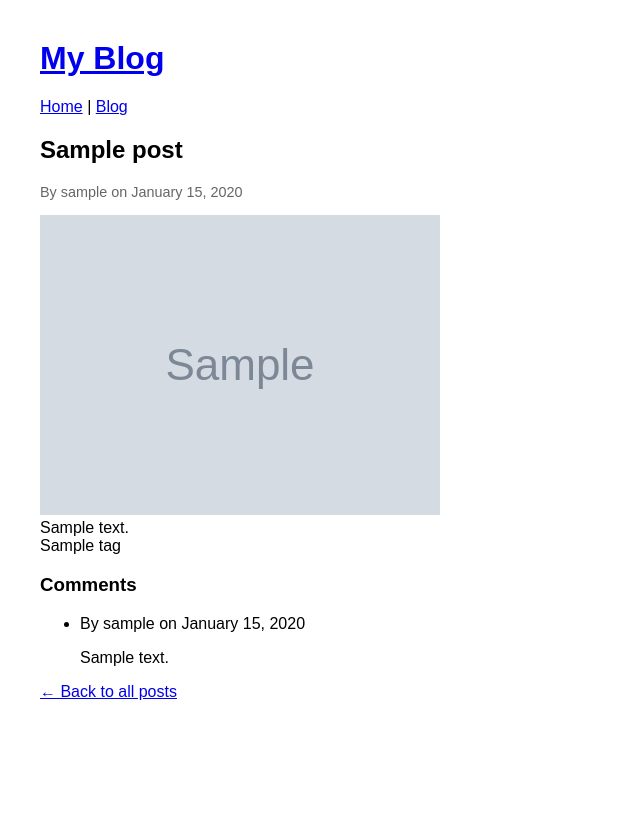
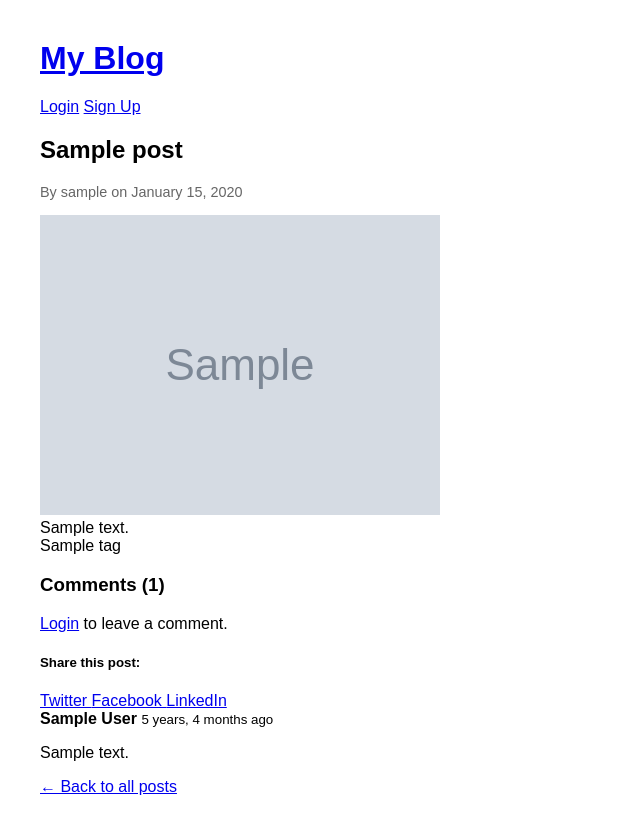
Before and after one commit to ns-ekow/simple-blog-app, a Django app: a page that uses blog/templates/blog/base.html in a window 1280 px wide. Shown: the whole page, without its empty margins (0-640 px from the left). Before the commit the page ends 700 px from the top, so only its background shows below. Run offline with Django 5.2, Linux system fonts and the light colour scheme; tables that the repository leaves empty hold one stand-in row (values such as "Sample post"); grey boxes marked "Sample" are stand-in pictures.

Commit message:
added commenting functionality and auth pages

```diff
--- /dev/null
+++ b/blog/forms.py
@@ -0,0 +1,14 @@
+from django import forms
+from .models import Comment
+
+class CommentForm(forms.ModelForm):
+    class Meta:
+        model = Comment
+        fields = ('content',)
+        widgets = {
+            'content': forms.Textarea(attrs={
+                'rows': 4,
+                'placeholder': 'Leave a comment...',
+                'class': 'form-control',
+                }),
+        }
--- a/blog/templates/blog/base.html
+++ b/blog/templates/blog/base.html
@@ -5,6 +5,7 @@
 <head>
     <meta charset="UTF-8">
     <meta name="viewport" content="width=device-width, initial-scale=1.0">
+
     <title>{% block title %}My Blog{% endblock %}</title>
     <style>
         /* Very basic styling for now */
@@ -34,10 +35,24 @@
 <body>
     <header>
         <h1><a href="{% url 'blog:post_list' %}">My Blog</a></h1>
-        <nav>
-            <a href="/">Home</a> |
-            <a href="{% url 'blog:post_list' %}">Blog</a>
-        </nav>
+        <nav class="navbar navbar-expand-lg navbar-dark bg-dark">
+            <div class="container">
+
+                <div class="navbar-nav ms-auto">
+                    {% if user.is_authenticated %}
+                    <span class="navbar-text me-3">
+                        Welcome, {{ user.username }}!
+                    </span>
+                    <a class="nav-link" href="{% url 'blog:logout' %}">Logout</a>
+
+
+                    {% else %}
+                    <a class="nav-link" href="{% url 'blog:login' %}">Login</a>
+
+                    <a class="nav-link" href="{% url 'blog:signup' %}">Sign Up</a>
+                    {% endif %}
+                </div>
+            </div>  </nav>
     </header>
 
     <main>
--- /dev/null
+++ b/blog/templates/blog/comment.html
@@ -0,0 +1,75 @@
+<!-- Individual comment template -->
+<div class="comment mb-4 {% if comment.is_reply %}ms-4{% endif %}" id="comment-{{ comment.id }}">
+    <div class="card {% if comment.is_reply %}border-start border-3 border-info{% endif %}">
+        <div class="card-body">
+            <!-- Comment header -->
+            <div class="comment-header d-flex justify-content-between align-items-start mb-2">
+                <div class="comment-meta">
+                    <strong class="comment-author">
+                        <i class="fas fa-user-circle me-1"></i>
+                        {{ comment.author_display_name }}
+                    </strong>
+                    <small class="text-muted ms-2">
+                        <i class="fas fa-clock me-1"></i>
+                        {{ comment.created_at|timesince }} ago
+                    </small>
+                    {% if comment.is_reply %}
+                    <small class="text-info ms-2">
+                        <i class="fas fa-reply me-1"></i>Reply
+                    </small>
+                    {% endif %}
+                </div>
+
+                <!-- Comment actions -->
+                <div class="comment-actions">
+                    {% if user.is_authenticated and not comment.is_reply %}
+                    <button class="btn btn-outline-primary btn-sm reply-btn" data-comment-id="{{ comment.id }}">
+                        <i class="fas fa-reply me-1"></i>Reply
+                    </button>
+                    {% endif %}
+                </div>
+            </div>
+
+            <!-- Comment content -->
+            <div class="comment-content">
+                {{ comment.content|linebreaks }}
+            </div>
+
+            <!-- Reply form (hidden initially) -->
+            {% if user.is_authenticated and not comment.is_reply %}
+            <div id="reply-form-{{ comment.id }}" class="reply-form mt-3" style="display: none;">
+                <div class="card bg-light">
+                    <div class="card-body">
+                        <h6 class="card-title">
+                            <i class="fas fa-reply me-1"></i>
+                            Reply to {{ comment.author_display_name }}
+                        </h6>
+                        <form method="post">
+                            {% csrf_token %}
+                            <input type="hidden" name="parent_id" value="{{ comment.id }}">
+                            <div class="mb-3">
+                                <textarea name="content" class="form-control" rows="3" placeholder="Write your reply..."
+                                    required></textarea>
+                            </div>
+                            <button type="submit" class="btn btn-primary btn-sm">
+                                <i class="fas fa-paper-plane me-1"></i>Post Reply
+                            </button>
+                        </form>
+                    </div>
+                </div>
+            </div>
+            {% endif %}
+        </div>
+    </div>
+
+    <!-- Display replies -->
+    {% if comment.replies.all %}
+    <div class="replies ms-4 mt-3">
+        {% for reply in comment.replies.all %}
+        {% if reply.is_active %}
+        {% include 'blog/comment.html' with comment=reply %}
+        {% endif %}
+        {% endfor %}
+    </div>
+    {% endif %}
+</div>
--- a/blog/templates/blog/post_detail.html
+++ b/blog/templates/blog/post_detail.html
@@ -25,17 +25,88 @@
     </div>
 </article>
 <!-- display comments -->
- <h3>Comments</h3>
-<ul>
-    {% for comment in post.comments.all %}
-        <li>
-            <div class="comment-meta">
-                By {{ comment.author.username }} on {{ comment.created_at|date:"F d, Y" }}
+
+<div class="comments-section mt-5">
+    <h3>Comments ({{ comments.count }})</h3>
+
+    <!-- Comment form -->
+    {% if user.is_authenticated %}
+    <form method="post" class="mb-4">
+        {% csrf_token %}
+        {{ comment_form.as_p }}
+        <button type="submit" class="btn btn-primary">Add Comment</button>
+    </form>
+    {% else %}
+    <div class="alert alert-info">
+        <a href="{% url 'login' %}">Login</a> to leave a comment.
+    </div>
+    {% endif %}
+
+
+    <!-- Social sharing section (from before) -->
+    <div class="social-share mt-4 mb-4">
+        <h5>Share this post:</h5>
+        <div class="share-buttons">
+            <a href="https://twitter.com/intent/tweet?text={{ post.title|urlencode }}&url={{ request.build_absolute_uri }}"
+                target="_blank" class="btn btn-info btn-sm me-2">
+                <i class="fab fa-twitter"></i> Twitter
+            </a>
+            <a href="https://www.facebook.com/sharer/sharer.php?u={{ request.build_absolute_uri }}" target="_blank"
+                class="btn btn-primary btn-sm me-2">
+                <i class="fab fa-facebook"></i> Facebook
+            </a>
+            <a href="https://www.linkedin.com/sharing/share-offsite/?url={{ request.build_absolute_uri }}" target="_blank"
+                class="btn btn-success btn-sm">
+                <i class="fab fa-linkedin"></i> LinkedIn
+            </a>
+        </div>
+    </div>
+
+    <!-- Comments section -->
+    <div class="comments-section mt-5">
+
+
+
+
+        <!-- Display comments -->
+        <div class="comments-list">
+            {% for comment in comments %}
+            {% include 'blog/comment.html' with comment=comment %}
+            {% empty %}
+            <div class="text-center py-4">
+                <i class="fas fa-comments fa-3x text-muted mb-3"></i>
+                <p class="text-muted">No comments yet. Be the first to share your thoughts!</p>
             </div>
-            <p>{{ comment.content }}</p>
-        </li>
-    {% endfor %}
-</ul>
+            {% endfor %}
+        </div>
+    </div>
+
+    <!-- JavaScript for reply functionality -->
+    <script>
+        document.addEventListener('DOMContentLoaded', function () {
+            // Handle reply button clicks
+            document.querySelectorAll('.reply-btn').forEach(button => {
+                button.addEventListener('click', function (e) {
+                    e.preventDefault();
+                    const commentId = this.dataset.commentId;
+                    const replyForm = document.getElementById(`reply-form-${commentId}`);
+
+                    // Toggle reply form visibility
+                    if (replyForm.style.display === 'none' || !replyForm.style.display) {
+                        replyForm.style.display = 'block';
+                        this.textContent = 'Cancel Reply';
+                        this.classList.remove('btn-outline-primary');
+                        this.classList.add('btn-outline-secondary');
+                    } else {
+                        replyForm.style.display = 'none';
+                        this.textContent = 'Reply';
+                        this.classList.remove('btn-outline-secondary');
+                        this.classList.add('btn-outline-primary');
+                    }
+                });
+            });
+        });
+    </script>
 
 <nav>
     <a href="{% url 'blog:post_list' %}">&larr; Back to all posts</a>
--- /dev/null
+++ b/blog/templates/registration/logout.html
@@ -0,0 +1 @@
+<h2>You have been logged out</h2>
--- a/blog/urls.py
+++ b/blog/urls.py
@@ -1,10 +1,15 @@
 from django.urls import path
 from . import views
+from django.contrib.auth import views as auth_views
+
 
 
 app_name = 'blog' #they said it's called namespacing. *c++ class flashbacks* hate c++ so much but python gets a pass
 
 urlpatterns = [
     path('', views.PostListView.as_view(), name='post_list'),
+    path('login/', auth_views.LoginView.as_view(template_name='registration/login.html'), name='login'),
+    path('logout/', auth_views.LogoutView.as_view(), name='logout'),
+    path('signup/', views.SignUpView.as_view(), name='signup'),
     path('<slug:slug>/', views.PostDetailView.as_view(), name='post_detail'),
 ]
--- a/blog/views.py
+++ b/blog/views.py
@@ -1,7 +1,11 @@
-from django.shortcuts import render
-from django.views.generic import ListView, DetailView
-from .models import Post
-
+from django.views.generic import DetailView, ListView, CreateView
+from django.shortcuts import redirect, render
+from django.contrib.auth import login
+from django.contrib import messages
+from django.contrib.auth.forms import UserCreationForm
+from django.urls import reverse, reverse_lazy
+from .models import Post, Comment
+from .forms import CommentForm
 # Create your views here. more haram, brothers
 
 class PostListView(ListView):
@@ -21,3 +25,64 @@ class PostDetailView(DetailView):
 
     def get_queryset(self):
         return Post.objects.filter(status='published')
+
+    def get_context_data(self, **kwargs):
+        context = super().get_context_data(**kwargs)
+        post = self.get_object()
+
+        context['comments'] = Comment.get_comments_for_post(post)
+
+        context['comment_form'] = CommentForm()
+        return context
+
+    # handling comment submission
+    def post(self, request, *args, **kwargs):
+
+        if not request.user.is_authenticated:
+            messages.warning(request, 'Please log in to leave a comment...')
+            return redirect('login')
+
+        post = self.get_object()
+
+        comment_form = CommentForm(request.POST)
+
+        if comment_form.is_valid():
+            comment = comment_form.save(commit=False)
+            comment.post = post
+            comment.author = request.user
+
+            parent_id = request.POST.get('parent_id')
+            if parent_id:
+                try:
+                    parent_comment = Comment.objects.get(id=parent_id, post=post)
+                    comment.parent = parent_comment
+                except Comment.DoesNotExist:
+                    pass  # Invalid parent, treat as top-level comment
+
+            comment.save()
+            messages.success(request, 'Your comment has been added!')
+        else:
+            messages.error(request, 'There was an error with your comment. Please try again.')
+
+        return redirect(reverse('blog:post_detail', args=[post.slug]))
+
+
+
+
+class SignUpView(CreateView):
+    form_class = UserCreationForm
+    template_name = 'registration/signup.html'
+    success_url = reverse_lazy('login')
+
+    def form_valid(self, form):
+        # Save the user
+        response = super().form_valid(form)
+
+        # Log them in automatically after successful registration
+        user = form.save()
+        login(self.request, user)
+
+        messages.success(self.request, 'Account created successfully! Welcome to our blog!')
+
+
+        return redirect('')
--- a/ekxblog/settings.py
+++ b/ekxblog/settings.py
@@ -109,6 +109,11 @@ AUTH_PASSWORD_VALIDATORS = [
     },
 ]
 
+# Redirect after login/logout
+LOGIN_REDIRECT_URL = '/'  # or wherever you want users to go after login
+LOGOUT_REDIRECT_URL = '/'  # redirect after logout
+LOGIN_URL = '/login/'  # where to redirect unauthenticated users
+
 
 # Internationalization
 # https://docs.djangoproject.com/en/5.2/topics/i18n/
```
Also changed, not shown: blog/models.py (+17 -9 lines), blog/templates/registration/login.html (added, +53 -0 lines), blog/templates/registration/signup.html (added, +52 -0 lines), blog/migrations/0003_comment_is_active_alter_comment_author.py (added).
